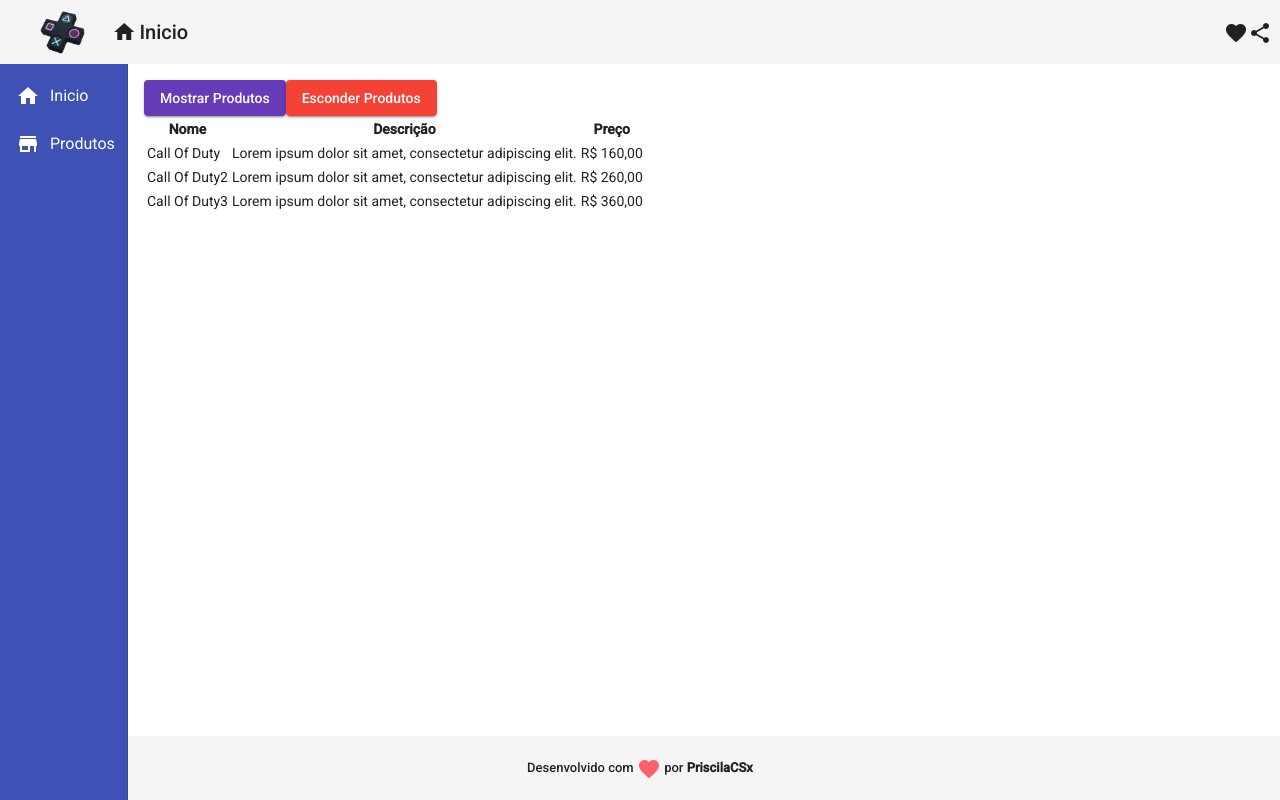
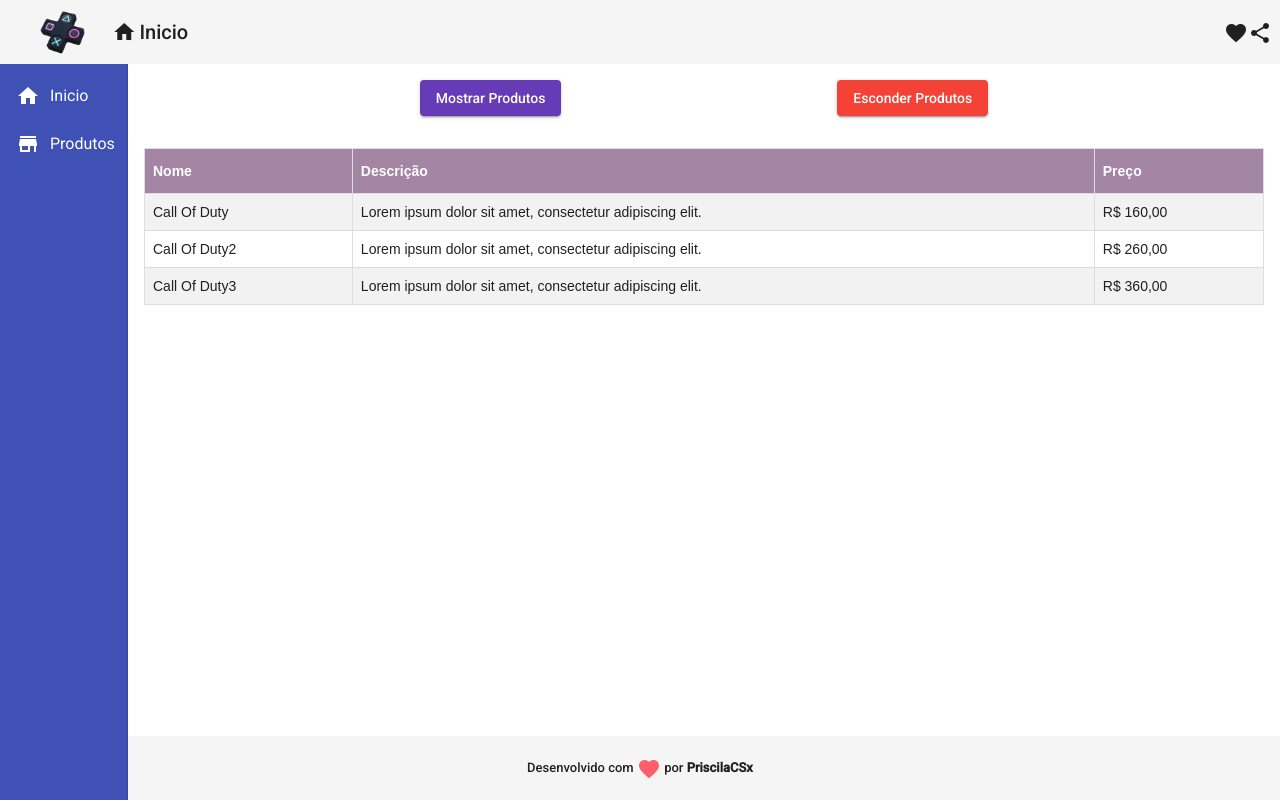
Before and after one commit to SuayMack/DesafioDesenvolvendoSPAcom-Angular, an Angular app: page /products in a window 1280 px wide. Both pictures are taken after a click on the button "Mostrar Produtos". Built offline with nearby package versions, Linux system fonts and the light colour scheme.

Commit message:
update Button

```diff
--- a/src/app/views/product/product.component.css
+++ b/src/app/views/product/product.component.css
@@ -0,0 +1,33 @@
+.MatButtonModule {
+    display: flex;
+    align-items: center;
+    justify-content: space-evenly;
+}
+
+.table {
+    margin-top: 2rem;
+    font-family: Arial, Helvetica, sans-serif;
+    border-collapse: collapse;
+    width: 100%;
+}
+
+.table td, .table th {
+border: 1px solid #ddd;
+padding: 8px;
+}
+
+.table tr:nth-child(even){
+    background-color: #f2f2f2;
+}
+
+.table tr:hover {
+    background-color: #ddd;
+}
+
+.table th {
+    padding-top: 12px;
+    padding-bottom: 12px;
+    text-align: left;
+    background-color: #A485A4;
+    color: white;
+}
--- a/src/app/views/product/product.component.html
+++ b/src/app/views/product/product.component.html
@@ -1,3 +1,4 @@
+<div class = "MatButtonModule">
   <button mat-raised-button  (click)="exibirTabela()" color="primary">
     Mostrar Produtos
   </button>
@@ -5,8 +6,9 @@
   <button mat-raised-button  (click)="esconderTabela()" color="warn">
       Esconder Produtos
   </button>
+</div>
 
-<table *ngIf="exibeTabela">
+<table class="table" *ngIf="exibeTabela">
   <tr>
     <th >Nome</th>
     <th>Descrição</th>
```
Lines whose indentation alone changed are shown as unchanged.
